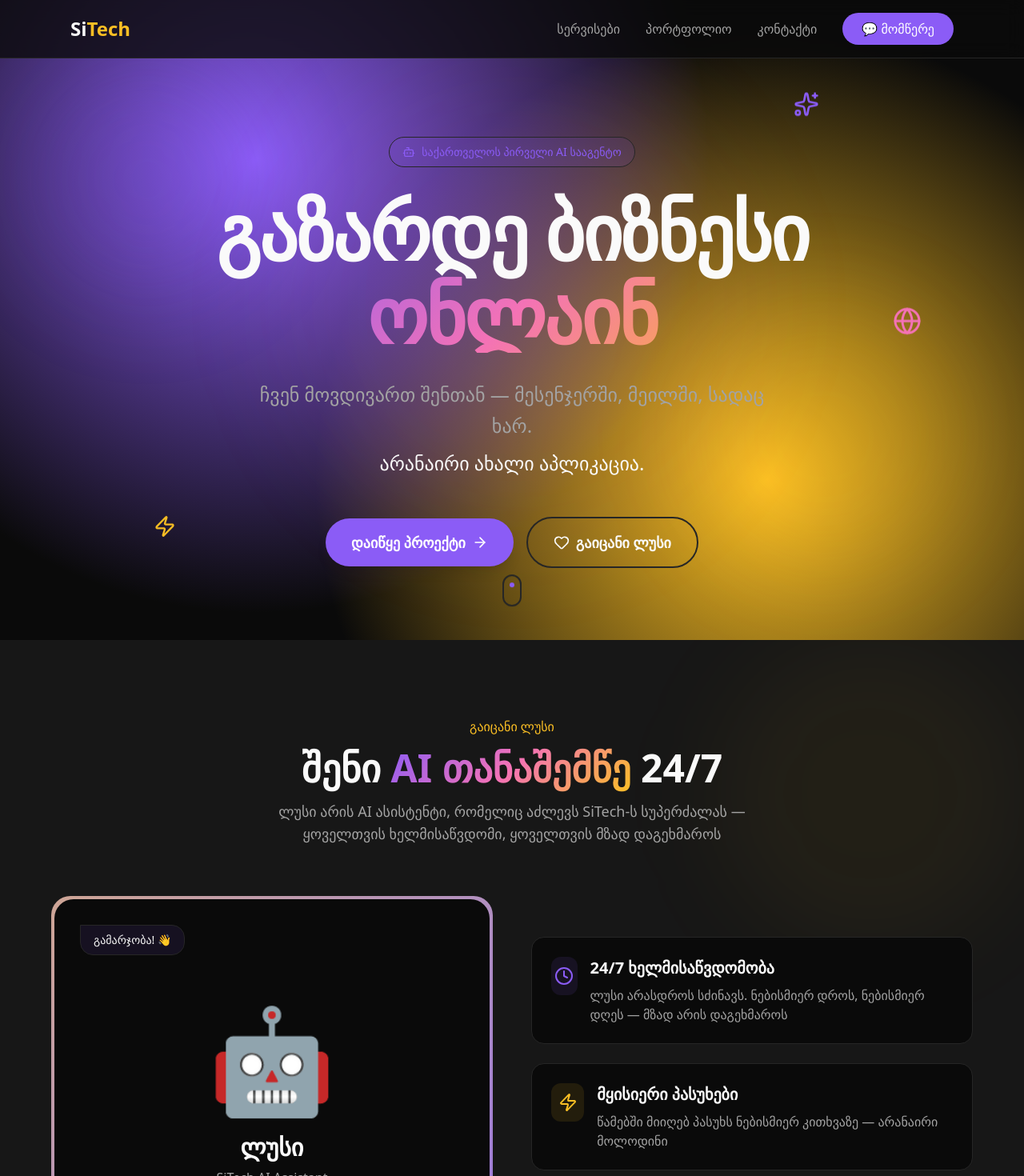
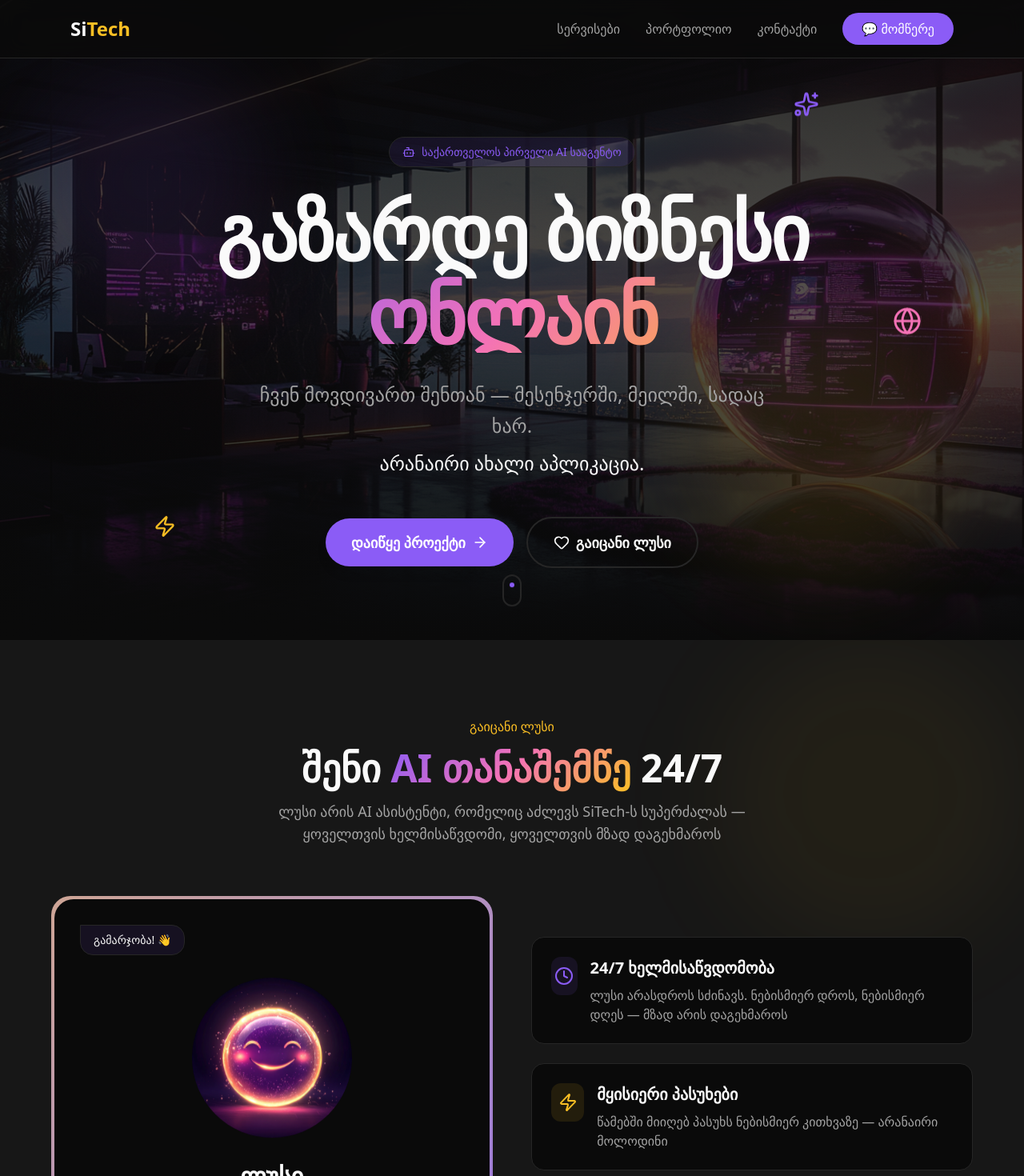
Before and after one commit to sitechfromgeorgia/sitech-website, a Next.js app: page / in a window 1280 px wide. Shown: the top 1470 px of the page at 80% size. Built offline with nearby package versions, Linux system fonts and the light colour scheme.

Commit message:
Add Lucy avatar image and hero background to page

```diff
--- a/app/page.tsx
+++ b/app/page.tsx
@@ -1,6 +1,7 @@
 "use client";
 
 import { useState } from "react";
+import Image from "next/image";
 import { Sparkles, Zap, Globe, ArrowRight, MessageCircle, Bot, Clock, Languages, Heart, ExternalLink } from "lucide-react";
 
 export default function Home() {
@@ -11,12 +12,16 @@
   return (
     <main className="min-h-screen">
       {/* Hero Section */}
-      <section className="relative min-h-screen flex items-center justify-center overflow-hidden hero-pattern pt-20">
+      <section className="relative min-h-screen flex items-center justify-center overflow-hidden pt-20">
+        {/* Hero background image */}
+        <div className="absolute inset-0">
+          <Image src="/hero-bg.png" alt="" fill className="object-cover opacity-30" priority />
+          <div className="absolute inset-0 bg-gradient-to-b from-[var(--color-background)]/60 via-transparent to-[var(--color-background)]" />
+        </div>
         {/* Background blobs */}
         <div className="absolute inset-0 overflow-hidden">
           <div className="absolute top-20 left-10 w-72 h-72 bg-[var(--color-primary)]/10 rounded-full blur-3xl animate-blob" />
           <div className="absolute bottom-20 right-10 w-96 h-96 bg-[var(--color-accent)]/10 rounded-full blur-3xl animate-blob animation-delay-2000" />
-          <div className="absolute top-1/2 left-1/2 -translate-x-1/2 -translate-y-1/2 w-[600px] h-[600px] bg-[var(--color-secondary)]/5 rounded-full blur-3xl animate-blob animation-delay-4000" />
         </div>
 
         {/* Floating icons */}
@@ -106,7 +111,7 @@
                     <p className="text-sm">როგორ შემიძლია დაგეხმარო?</p>
                   </div>
 
-                  <div className="text-9xl mb-4 animate-float">🤖</div>
+                  <Image src="/lucy-avatar.png" alt="Lucy - SiTech AI Assistant" width={200} height={200} className="mb-4 animate-float rounded-full" />
                   <div className="text-center">
                     <h3 className="text-3xl font-bold mb-2">ლუსი</h3>
                     <p className="text-[var(--color-muted)]">SiTech AI Assistant</p>
```
